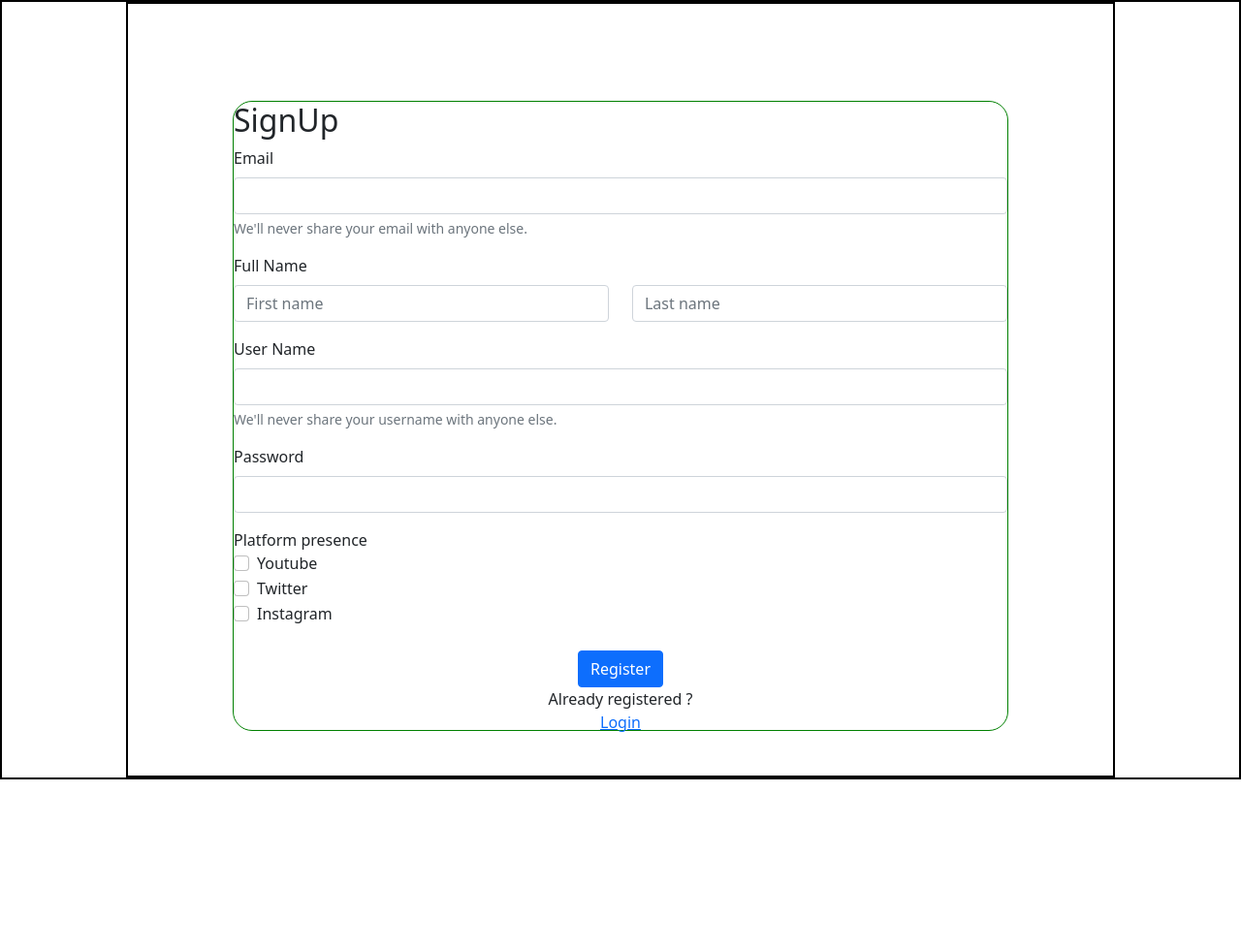
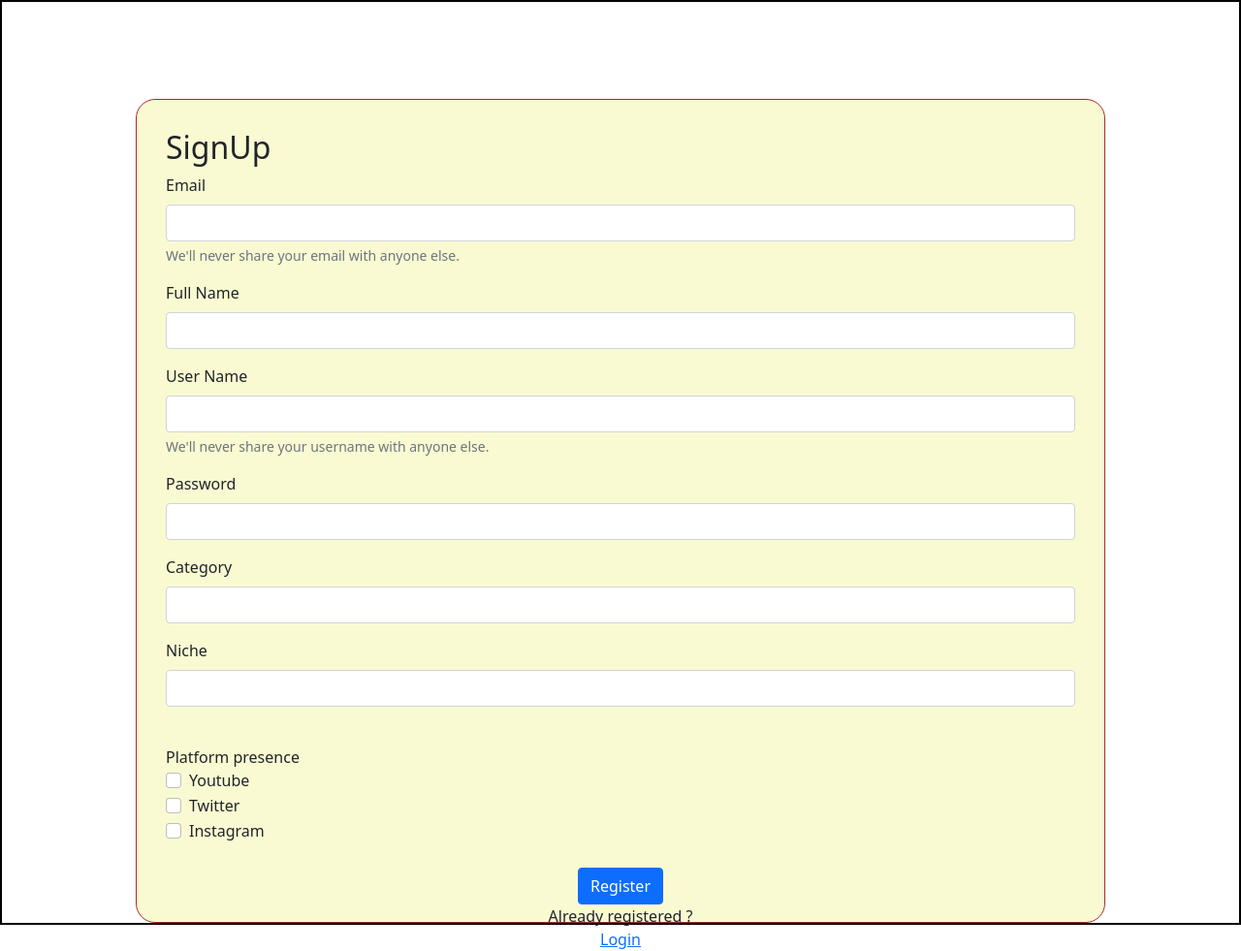
Before and after one commit to shreyasaxena21/Influencer-Sponsor-Engagement-Coordination-Platform---MAD1-Project, a Flask app: page /influencer_signup in a window 1280 px wide. Shown: the whole page at 97% size. Before the commit the page ends 804 px from the top, so only its background shows below. Run offline with Flask 3, Linux system fonts and the light colour scheme; parts of the project's set-up code (start-up, migrations or seed data) failed here and were passed over.

Commit message:
04-07-2024

```diff
--- a/backend/controllers.py
+++ b/backend/controllers.py
@@ -4,18 +4,25 @@ from .models import *
 
 @app.route("/")#refers base url 127.0.0.1.5000 local host
 def home():
-    return "<h2> Welcome to Influencer - Sponser Coordination Platform </h2>"
+    return render_template("home.html")
 
 @app.route("/login", methods=["GET","POST"]) #it refers base url and login
 def user_login():
     if request.method=="POST":
         uname=request.form.get("uname")
         pwd=request.form.get("pwd")
-        user = User_Info.query.filter_by(user_name=uname, pwd=pwd).first() #Get existing user matched
-        if user and user.role==0:
+        admin_user = Admin_Info.query.filter_by(user_name=uname, pwd=pwd).first() #Get existing user matched
+        #sponser_user=Sponser_Info.query.filter_by(user_name=uname, pwd=pwd)
+        #influencer_user=Influencer_Info.query.filter_by(user_name=uname, pwd=pwd)
+        if admin_user and admin_user.is_admin:
             return render_template("admin_dashboard_info.html")
-        elif user and user.role==1:
-            return render_template("influencer_dashboard_profile.html", username=user.user_name)
+
+        #elif sponser_user and sponser_user.is_sponser:
+         #  return render_template("sponser_dashboard_profile.html", username=  sponser_user.user_name)
+
+        #elif influencer_user and influencer_user.is_influencer:
+         #  return render_template("influencer_dashboard_profile.html", username=  influencer_user.user_name)
+
         else:
             return render_template("login.html",  msg="Invaid Credentials!!")
     else:
@@ -30,6 +37,7 @@ def influencer_signup():
         lname=request.form.get("lname")
         uname=request.form.get("uname")
         pwd=request.form.get("pwd")
+        category=request.form.get("category")
         user = User_Info.query.filter_by(user_name=uname).first() #Get existing user matched
         if not user:
             new_user=User_Info(email=email, fname=fname, lname=lname,user_name=uname, pwd=pwd)
@@ -52,4 +60,5 @@ def sponser_signup():
         uname=request.form.get("uname")
         pwd=request.form.get("pwd")
         indus=request.form.get("indus")
+        company_name=request.form.get("company_name")
     return render_template("sponser.html")
--- a/static/style.css
+++ b/static/style.css
@@ -1,33 +1,74 @@
 *{
-    margin: 0px;
+    margin: 0%;
+    padding: 0%;
 }
+
 
 #container, #panel{
     border: 2px solid black;
+    padding: 30px;
+
 }
 
 #panel{
     width: 80%;
     margin: auto;
-    height: 800px;
+    height: 1000px;
+
 }
 
 #input-form{
-    border: 1px solid green;
+    border: 1px solid brown;
     width: 600px;
     height: 450px;
     margin: auto;
     margin-top: 100px;
     border-radius: 20px;
+    background-color:  lightgoldenrodyellow;
+    padding: 30px;
 
 }
 
 #input-form-sponser{
-    border: 1px solid green;
+    border: 1px solid brown;
     width: 800px;
-    height: 650px;
+    height: 750px;
     margin: auto;
     margin-top: 100px;
     border-radius: 20px;
+    padding: 30px;
+    background-color: lightgoldenrodyellow;
+
 
 }
+
+#container-influencer, #panel-influencer{
+    border: 2px solid black;
+    height: 2000;
+}
+
+#panel-influencer{
+    width: 80%;
+    margin: auto;
+    height: 1800px;
+    padding: 30px;
+
+}
+
+#input-form-influencer{
+    border: 1px solid brown;
+    width: 1000px;
+    height: 850px;
+    margin: auto;
+    margin-top: 100px;
+    border-radius: 20px;
+    padding: 30px;
+    background-color: lightgoldenrodyellow;
+
+
+}
+
+#home{
+    border: 1px solid black;
+
+}
--- a/templates/influencer.html
+++ b/templates/influencer.html
@@ -8,9 +8,8 @@
     <title>Influencer SignUp Page</title>
 </head>
 <body>
-    <div id = "container">
-        <div id = "panel">
-            <div id="input-form-sponser">
+    <div id = "container-influencer">
+            <div id="input-form-influencer">
                 <h2> SignUp </h2>
                 <div id = ""></div>
                 <form method = "POST" action="/influencer_signup">
@@ -21,16 +20,7 @@
                     </div>
                     <div class="mb-3">
                         <label for="fullname" name="full_name" class="form-label">Full Name</label>
-                        <form>
-                            <div class="row">
-                              <div class="col">
-                                <input type="text" name="fname" class="form-control" placeholder="First name">
-                              </div>
-                              <div class="col">
-                                <input type="text" name="lname" class="form-control" placeholder="Last name">
-                              </div>
-                            </div>
-                          </form>
+                        <input type="text" class="form-control" id="username">
                     </div>
                     <div class="mb-3">
                       <label for="username" name="uname" class="form-label">User Name</label>
@@ -41,6 +31,15 @@
                       <label for="pwd" name="pwd" class="form-label">Password</label>
                       <input type="password" class="form-control" id="pwd">
                     </div>
+                    <div class="mb-3">
+                      <label for="category" name="category" class="form-label">Category</label>
+                      <input type="text" class="form-control" id="username" >
+                    </div>
+                    <div class="mb-3">
+                      <label for="category" name="niche" class="form-label">Niche</label>
+                      <input type="text" class="form-control" id="username" >
+                    </div>
+                    <br>
                     Platform presence
                     <div class="form-check">
                       <input class="form-check-input" type="checkbox" value="" id="flexCheckDefault">
@@ -59,8 +58,8 @@
                       <label class="form-check-label" for="flexCheckDefault">
                         Instagram
                       </label>
-                    </div>
-                    <br>
+                    </div><br>
+
                     <div class="d-flex justify-content-md-center">
                       <button type="submit" class="btn btn-primary">Register</button>
                     </div>
@@ -76,7 +75,6 @@
 
                   </form>
             </div>
-        </div>
     </div>
 </body>
 </html>
--- a/templates/login.html
+++ b/templates/login.html
@@ -8,8 +8,6 @@
     <title>Login Page</title>
 </head>
 <body>
-    <div id = "container">
-        <div id = "panel">
     <div id="input-form">
       <h2> User Login </h2>
         <div id = ""></div>
@@ -40,7 +38,5 @@
             </div>
           </form>
     </div>
-        </div>
-    </div>
 </body>
 </html>
--- a/templates/sponser.html
+++ b/templates/sponser.html
@@ -5,7 +5,7 @@
     <meta name="viewport" content="width=device-width, initial-scale=1.0">
     <link rel="stylesheet" href = "/static/style.css">
     <link href="https://cdn.jsdelivr.net/npm/bootstrap@5.0.2/dist/css/bootstrap.min.css" rel="stylesheet" integrity="sha384-EVSTQN3/azprG1Anm3QDgpJLIm9Nao0Yz1ztcQTwFspd3yD65VohhpuuCOmLASjC" crossorigin="anonymous">
-    <title>Influencer SignUp Page</title>
+    <title>Sponser SignUp Page</title>
 </head>
 <body>
     <div id = "container">
@@ -45,6 +45,10 @@
                         <label for="industry" name="indus" class="form-label">Industry</label>
                         <input type="text" class="form-control" id="username" >
                     </div>
+                    <div class="mb-3">
+                      <label for="companyname" name="company_name" class="form-label">Company Name</label>
+                      <input type="text" class="form-control" id="username" aria-describedby="userHelp">
+                    </div>
                     <div class="d-flex justify-content-md-center">
                       <button type="submit" class="btn btn-primary">Register</button>
                     </div>
```
Also changed, not shown: backend/models.py (+55 -26 lines), templates/home.html (added, +36 -0 lines), templates/influencer_dashboard_profile.html (+4 -4 lines), instance/influencer_sponser.sqlite3. Lines whose indentation alone changed are shown as unchanged.
